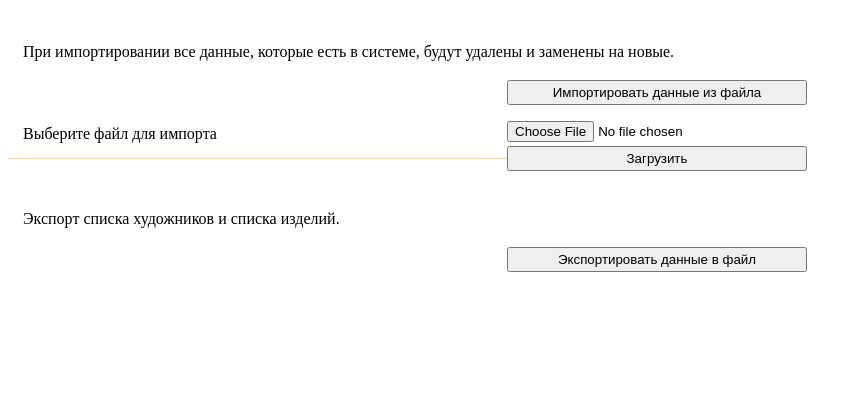
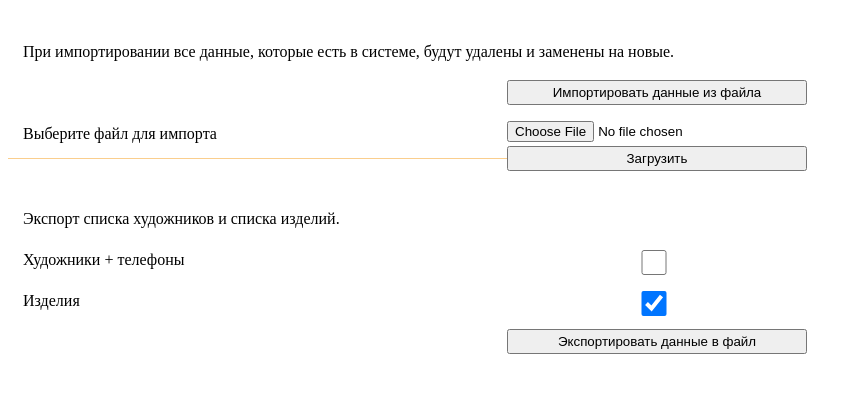
Before and after one commit to Thormill/Hudo, a PHP site: page /forms/fImportExport.php in a window 1280 px wide. Shown: the top 393 px of the page, without its empty margins (0-847 px from the left). Run offline with PHP 8.4, Linux system fonts and the light colour scheme.

Commit message:
file export working

```diff
--- a/forms/fImportExport.php
+++ b/forms/fImportExport.php
@@ -10,5 +10,7 @@
 
 <form id="fExport" class="fExport">
     <p>Экспорт списка художников и списка изделий.</p>
+    <p><input type="checkbox" name="export_settings" value="Maters">Художники + телефоны</p>
+    <p><input type="checkbox" name="export_settings" value="Items" checked>Изделия</p>
     <p><input type="button" onclick="Export();" value="Экспортировать данные в файл" /></p>
 </form>
--- a/scripts/fImportExport.js
+++ b/scripts/fImportExport.js
@@ -9,7 +9,7 @@ function Export(){
   $.post("ajax/Export.php", null,
     function (data) {
       //alert(data);
-      var url='http://hudo/lo/ajax/Export.xlsx';
-      window.open(url,'Download');
     });
+  var url='/files/export.xlsx';
+  window.open(url,'Download');
 }
```
